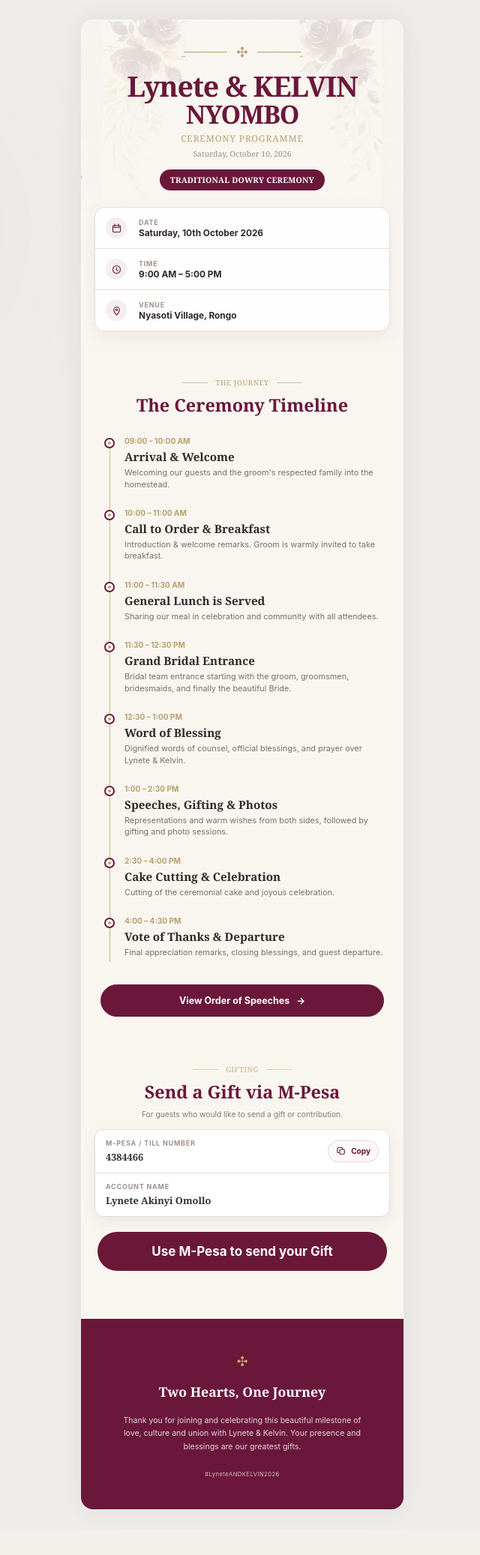
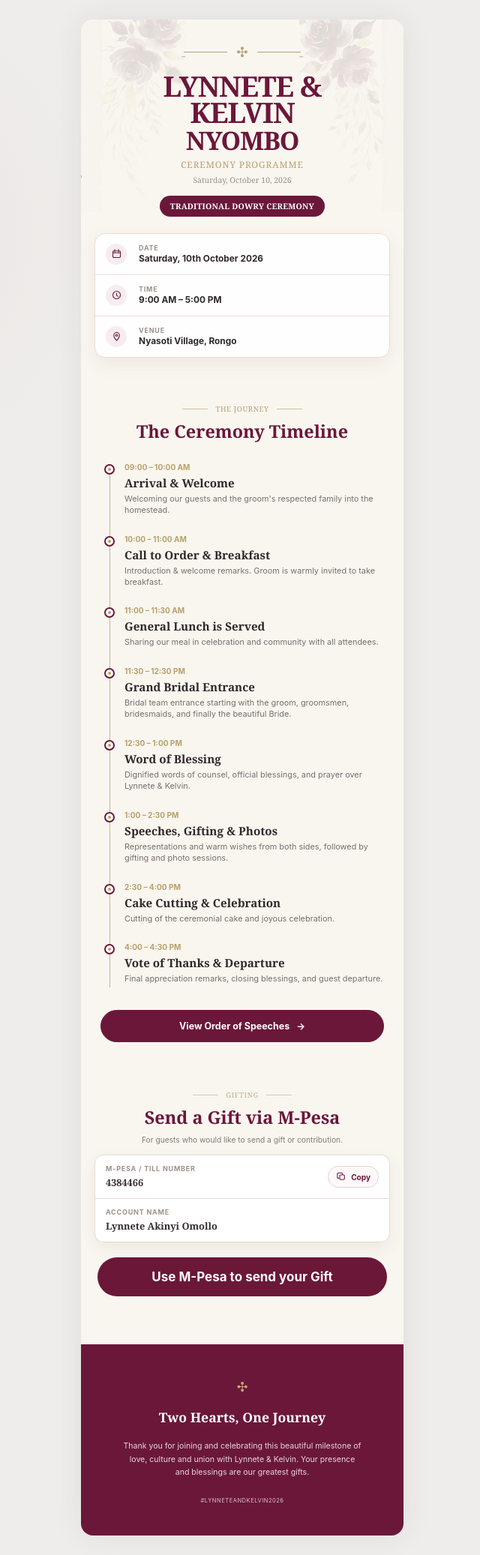
Before and after one commit to BrianMunyoki/Wedding-Programme, a React (Vite) app: page / in a window 1280 px wide. Shown: the whole page at 75% size, without its empty margins (317-957 px from the left). Before the commit the page ends 2039 px from the top, so only its background shows below. Built offline with nearby package versions, Linux system fonts and the light colour scheme.

Commit message:
Update App.jsx

```diff
--- a/src/App.jsx
+++ b/src/App.jsx
@@ -34,7 +34,7 @@ const timeline = [
   {
     time: "12:30 – 1:00 PM",
     title: "Word of Blessing",
-    text: "Dignified words of counsel, official blessings, and prayer over Lynete & Kelvin.",
+    text: "Dignified words of counsel, official blessings, and prayer over Lynnete & Kelvin.",
   },
   {
     time: "1:00 – 2:30 PM",
@@ -148,7 +148,7 @@ function Hero({ speechesPage = false }) {
 
       {speechesPage ? (
         <>
-          <p className="event-kicker">LYNETE & KELVIN NYOMBO</p>
+          <p className="event-kicker">LYNNETE & KELVIN NYOMBO</p>
           <Flourish />
           <h1 className="speeches-title">ORDER OF SPEECHES</h1>
           <p className="hero-subtitle">CELEBRATION ADDRESSES</p>
@@ -161,7 +161,7 @@ function Hero({ speechesPage = false }) {
             <span />
           </div>
           <h1>
-            Lynete &amp; KELVIN
+            LYNNETE &amp; KELVIN
             <span>NYOMBO</span>
           </h1>
           <p className="hero-subtitle">CEREMONY PROGRAMME</p>
@@ -271,7 +271,7 @@ function GiftCard() {
 
         <div className="gift-account">
           <p className="mini-label">ACCOUNT NAME</p>
-          <strong>Lynete Akinyi Omollo</strong>
+          <strong>Lynnete Akinyi Omollo</strong>
         </div>
       </div>
       <Boundary><MpesaGift /></Boundary>
@@ -289,10 +289,10 @@ function Footer() {
       <h2>Two Hearts, One Journey</h2>
       <p>
         Thank you for joining and celebrating this beautiful milestone of love,
-        culture and union with Lynete &amp; Kelvin. Your presence and blessings
+        culture and union with Lynnete &amp; Kelvin. Your presence and blessings
         are our greatest gifts.
       </p>
-      <span>#LyneteANDKELVIN2026</span>
+      <span>#LYNNETEANDKELVIN2026</span>
     </footer>
   );
 }
```
